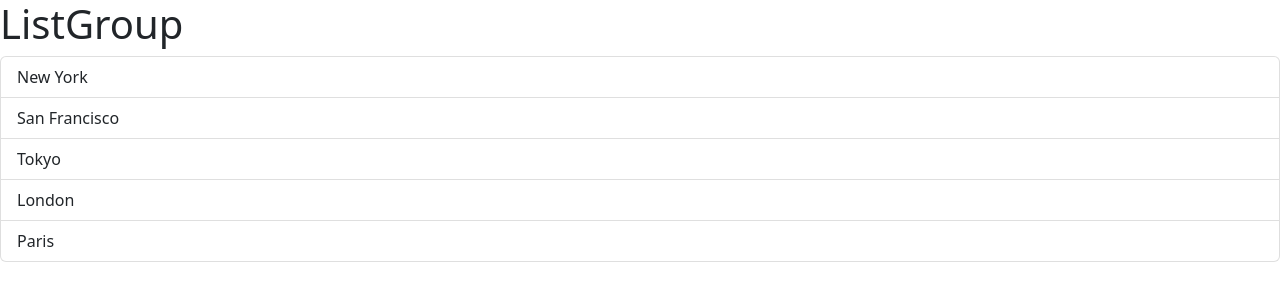
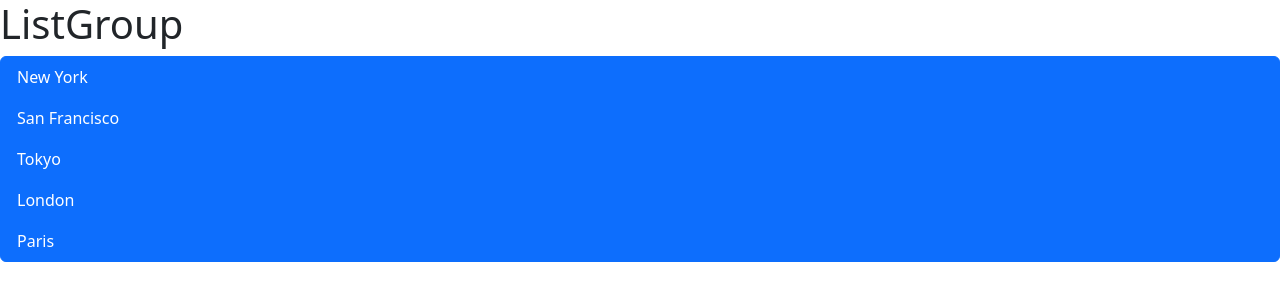
Before and after one commit to Braian-92/React-Basico, a React (Vite) app in the folder todoReactTs/galeria-ts/react-app/: page / in a window 1280 px wide. Shown: the top 300 px of the page. Built offline with nearby package versions, Linux system fonts and the light colour scheme.

Commit message:
eventos sobre los elementos

```diff
--- a/todoReactTs/galeria-ts/react-app/src/components/ListGroup.tsx
+++ b/todoReactTs/galeria-ts/react-app/src/components/ListGroup.tsx
@@ -1,11 +1,34 @@
+import { MouseEvent } from "react";
+
 function ListGroup() {
-  const items = ["New York", "San Francisco", "Tokyo", "London", "Paris"];
-  items.map(item => <li className="list-group-item">{item}</li>);
+  let items = ["New York", "San Francisco", "Tokyo", "London", "Paris"];
+  // items = [];
+
+  const message = items.length === 0 ? <p>No items found</p> : null;
+
+  if (items.length === 0) {
+    return (
+      <>
+        <h1>ListGroup</h1>
+        <p>No items found</p>
+      </>
+    );
+  }
+
+  const handleClick = (event: MouseEvent) => {
+    console.log(event);
+  }
+
+  const getMessage = () => {
+    return items.length === 0 ? <p>No items found</p> : null;
+  }
+
   return (
     <>
       <h1>ListGroup</h1>
+      {getMessage()}
       <ul className="list-group">
-        {items.map(item => <li className="list-group-item" key={item}>{item}</li>)}
+        {items.map((item, index) => <li className="list-group-item active" key={item} onClick={handleClick}>{item}</li>)}
       </ul>
     </>
   );
```
